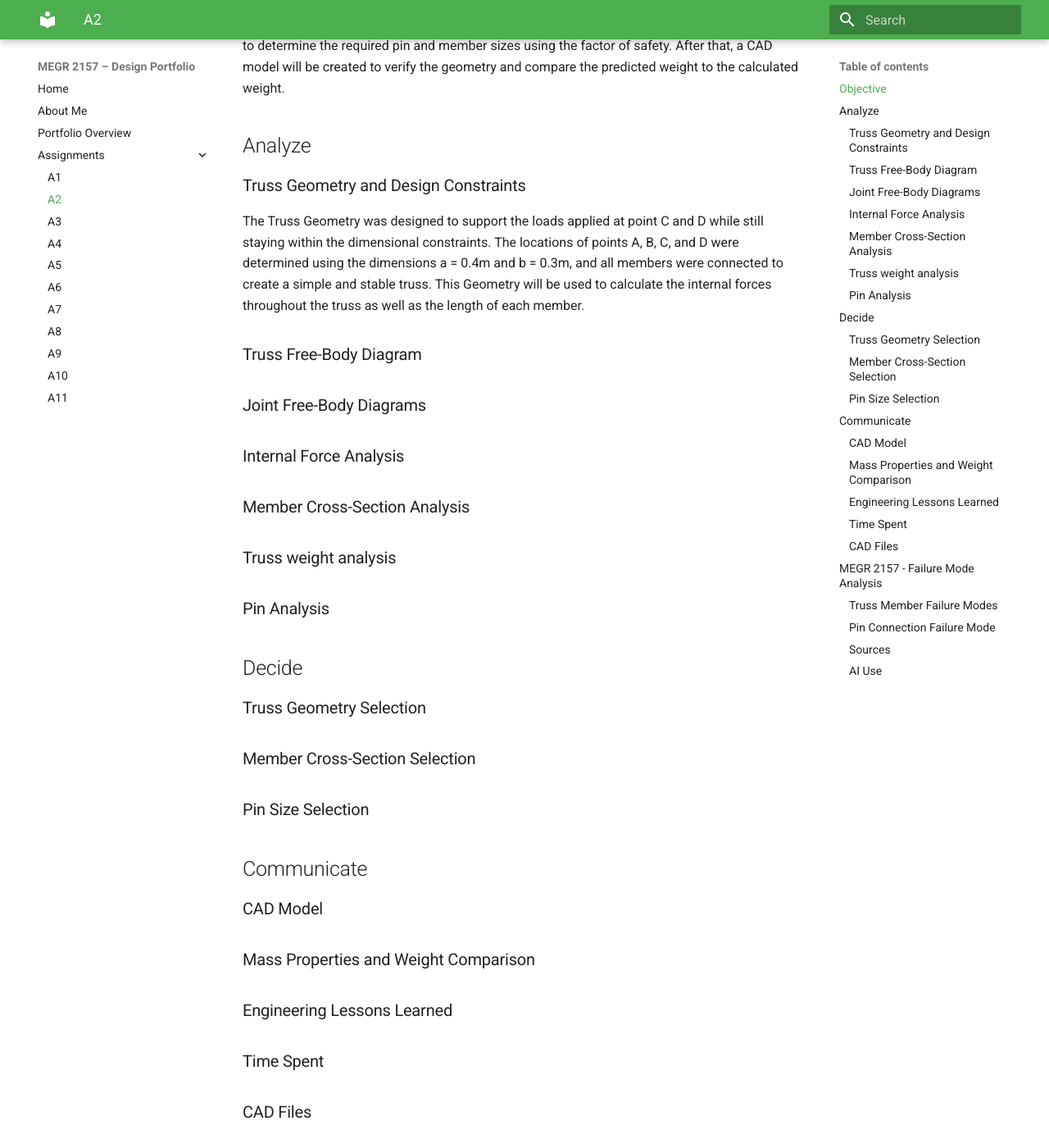
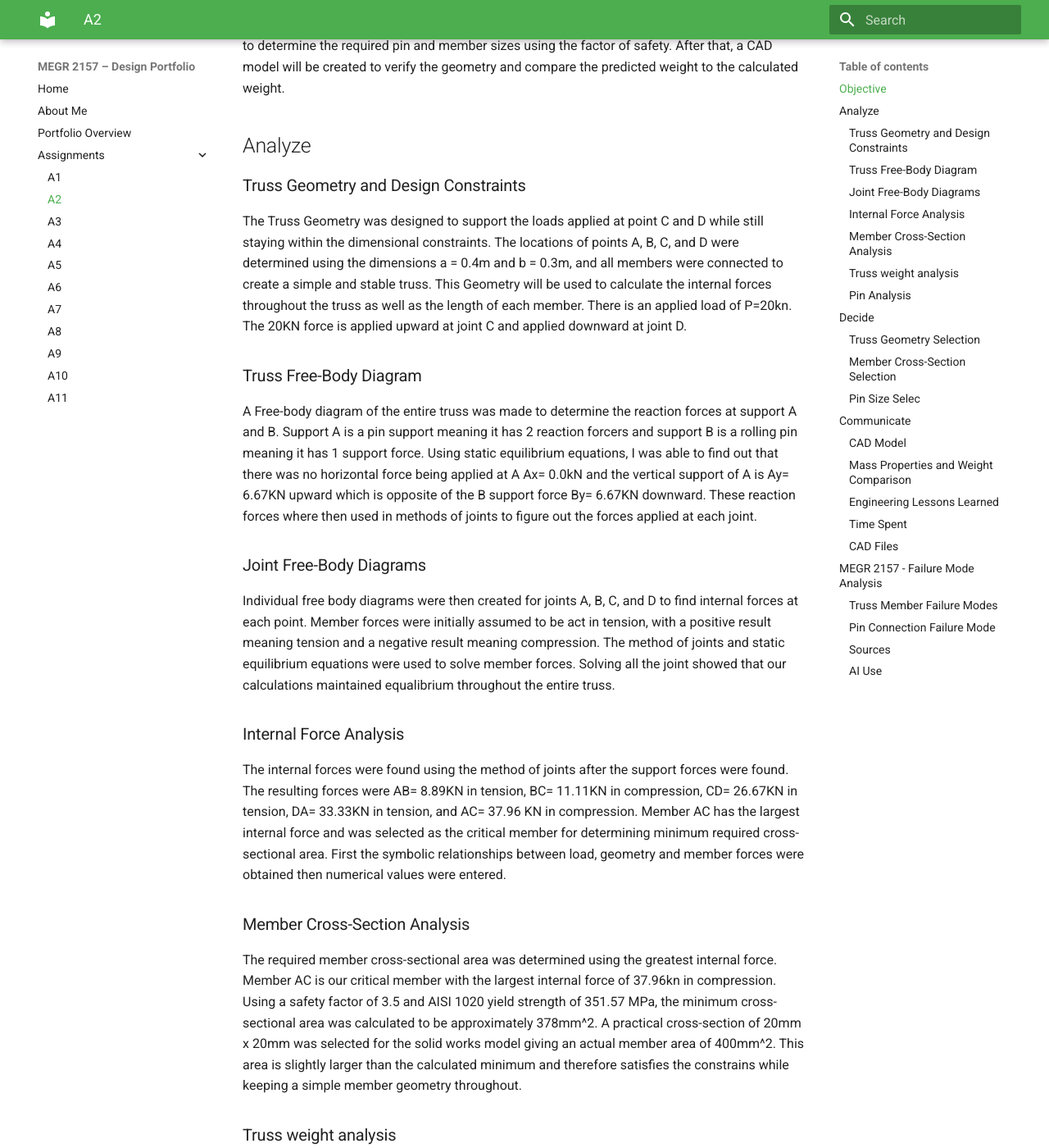
Before and after one commit to msweeney27j/-megr2157-portfolio, an MkDocs documentation site: the page built from docs/assignments/A02/index.md, in a window 1280 px wide and 1400 px high, scrolled down 264 px. Shown: the whole window at 82% size. Built offline with MkDocs 1.6.1 and Material for MkDocs 9.7.7, drawn with Linux system fonts in a browser that asks for light colours; some of the changed text lies outside the part shown.

Commit message:
Enhance truss design analysis and calculations
Expanded analysis sections with detailed calculations for internal forces, member cross-section, weight, and pin design. Added specific loads and safety factors for clarity.

```diff
--- a/docs/assignments/A02/index.md
+++ b/docs/assignments/A02/index.md
@@ -5,18 +5,23 @@ The Objective for this assignment is to design a lightweight planar truss that s
 
 ## Analyze
 ### Truss Geometry and Design Constraints
-The Truss Geometry was designed to support the loads applied at point C and D while still staying within the dimensional constraints. The locations of points A, B, C, and D were determined using the dimensions a = 0.4m and b = 0.3m, and all members were connected to create a simple and stable truss. This Geometry will be used to calculate the internal forces throughout the truss as well as the length of each member.
+The Truss Geometry was designed to support the loads applied at point C and D while still staying within the dimensional constraints. The locations of points A, B, C, and D were determined using the dimensions a = 0.4m and b = 0.3m, and all members were connected to create a simple and stable truss. This Geometry will be used to calculate the internal forces throughout the truss as well as the length of each member. There is an applied load of P=20kn.  The 20KN force is applied upward at joint C and applied downward at joint D.
 ### Truss Free-Body Diagram
+A Free-body diagram of the entire truss was made to determine the reaction forces at support A and B. Support A is a pin support meaning it has 2 reaction forcers and support B is a rolling pin meaning it has 1 support force.  Using static equilibrium equations, I was able to find out that there was no horizontal force being applied at A Ax= 0.0kN and the vertical support of A is Ay= 6.67KN upward which is opposite of the B support force By= 6.67KN downward. These reaction forces where then used in methods of joints to figure out the forces applied at each joint.
 ### Joint Free-Body Diagrams
+Individual free body diagrams were then created for joints A, B, C, and D to find internal forces at each point. Member forces were initially assumed to be act in tension, with a positive result meaning tension and a negative result meaning compression. The method of joints and static equilibrium equations were used to solve member forces. Solving all the joint showed that our calculations maintained equalibrium throughout the entire truss.
 ### Internal Force Analysis
+The internal forces were found using the method of joints after the support forces were found. The resulting forces were AB= 8.89KN in tension, BC= 11.11KN in compression, CD= 26.67KN in tension, DA= 33.33KN in tension, and AC= 37.96 KN in compression. Member AC has the largest internal force and was selected as the critical member for determining minimum required cross-sectional area. First the symbolic relationships between load, geometry and member forces were obtained then numerical values were entered.
 ### Member Cross-Section Analysis
+The required member cross-sectional area was determined using the greatest internal force. Member AC is our critical member with the largest internal force of 37.96kn in compression. Using a safety factor of 3.5 and AISI 1020 yield strength of 351.57 MPa, the minimum cross-sectional area was calculated to be approximately 378mm^2. A practical cross-section of 20mm x 20mm was selected for the solid works model giving an actual member area of 400mm^2. This area is slightly larger than the calculated minimum and therefore satisfies the constrains while keeping a simple member geometry throughout.
 ### Truss weight analysis
+The approximate weight was calculated using the 400mm^2 cross-sectional area, the total length of all 5 truss members and the density of AISI 1020 steel. The total length of member was found by adding member AB, BC, CD, DA and AC giving a total length of 3454.4mm. I then found the volume of the truss and multiplied it by the density of AISI 1020 steel which is 7900 kg/m^3 to find the mass. Once I found the mass gravity was applied to convert to weight. My total weight was 107N. This hand calculated value will later be compared to the solid works mass-property result.
 ### Pin Analysis
-
+The connecting pins were designed for single shear using the largest joint reaction load in the truss. Joint C was selected as the critical pin location with a resultant sheer force of 20kn. A safety factor of 4 was applied with the specific hardened tool steel shear yield strength of 170ksi to determine the minimum required pin area and diameter. The minimum area was calculated to be 68.45mm^2 and the diameter 9.32mm. A practical pin of 10mm diameter was chosen, giving an actual area of 78.54mm^2, which exceeds the calculated minimum. Four identical pins were used for this design, each modeled at a length of 20mm.
 ## Decide
 ### Truss Geometry Selection
 ### Member Cross-Section Selection
-### Pin Size Selection
+### Pin Size Selec
 ## Communicate
 ### CAD Model
 ### Mass Properties and Weight Comparison
```
